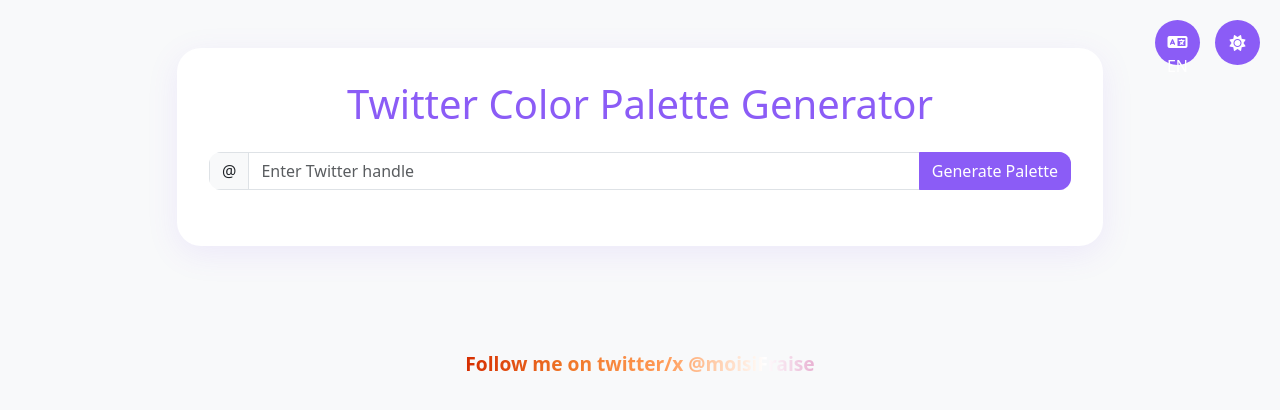
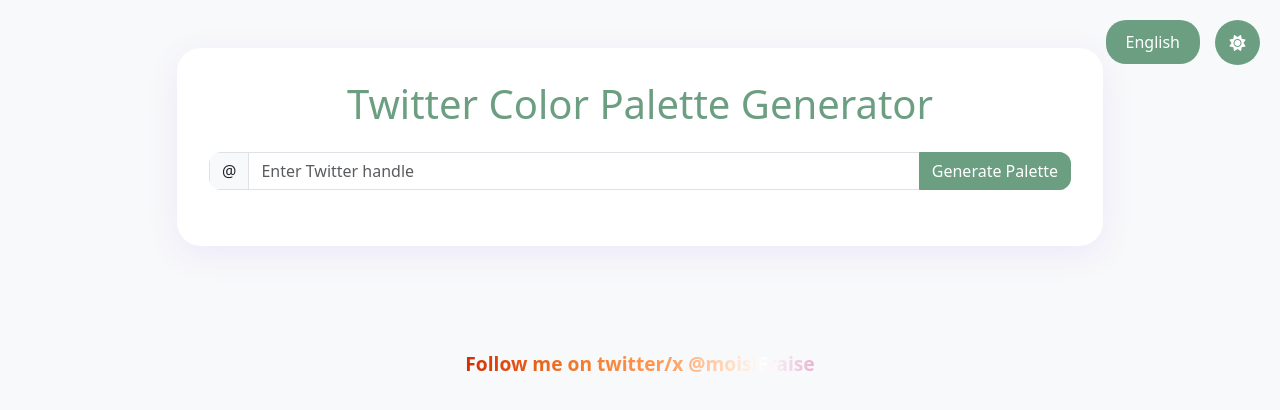
Before and after one commit to LiviaFaleiro/X-Twitter-Color-Palette, a website with bundled scripts: page index.html in a window 1280 px wide. Built offline with nearby package versions, Linux system fonts and the light colour scheme.

Commit message:
Updated language button

```diff
--- a/index.html
+++ b/index.html
@@ -15,9 +15,9 @@
         <i id="themeIcon" class="fas fa-sun"></i>
     </button>
     <button class="lang-toggle" onclick="toggleLanguage()">
-        <i class="fas fa-language"></i>
-        <span id="langText">EN</span>
+        <span id="langText">English</span>
     </button>
+
 
     <div class="container py-5">
         <div class="row justify-content-center">
@@ -80,16 +80,15 @@
     function toggleLanguage() {
         const langText = document.getElementById('langText');
         const currentLang = langText.textContent;
-        const newLang = currentLang === 'EN' ? 'PT' : 'EN';
+        const newLang = currentLang === 'English' ? 'Português' : 'English';
         langText.textContent = newLang;
 
         const event = new CustomEvent('languageChange', {
-            detail: newLang === 'PT' ? 'pt-br' : 'en'
+            detail: newLang === 'Português' ? 'pt-br' : 'en'
         });
         document.dispatchEvent(event);
     }
     </script>
 
-
 </body>
 </html>
--- a/style.css
+++ b/style.css
@@ -1,5 +1,5 @@
 :root {
-    --primary-color: #8B5CF6;
+    --primary-color: #6c9e82;
     --bg-light: #f8f9fa;
     --bg-dark: #1a1a1a;
     --card-light: #ffffff;
@@ -147,16 +147,15 @@
     position: fixed;
     top: 20px;
     right: 80px;
-    padding: 10px;
-    border-radius: 50%;
+    padding: 10px 20px;
+    border-radius: 20px;
     background: var(--primary-color);
     color: white;
     border: none;
     cursor: pointer;
-    width: 45px;
-    height: 45px;
     transition: all 0.3s ease;
 }
+
 
 .lang-toggle:hover {
     transform: scale(1.1);
```
